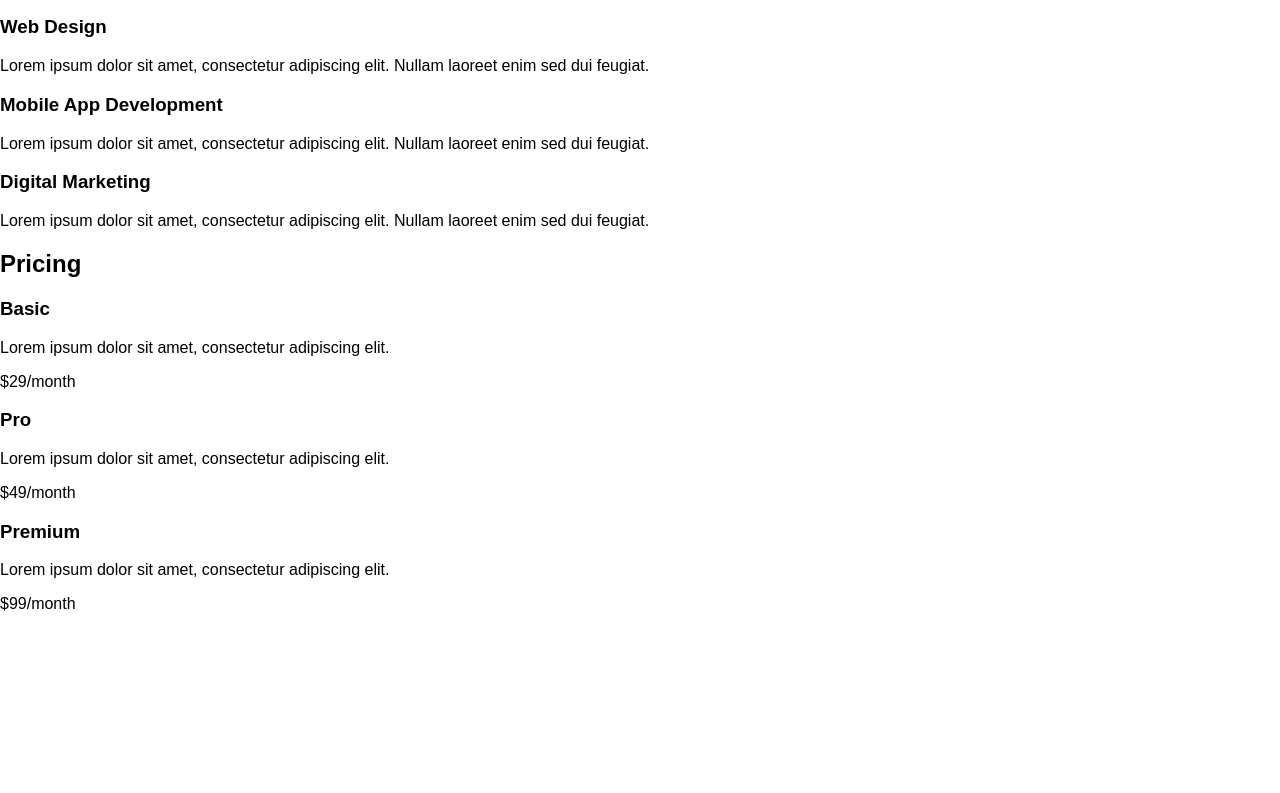
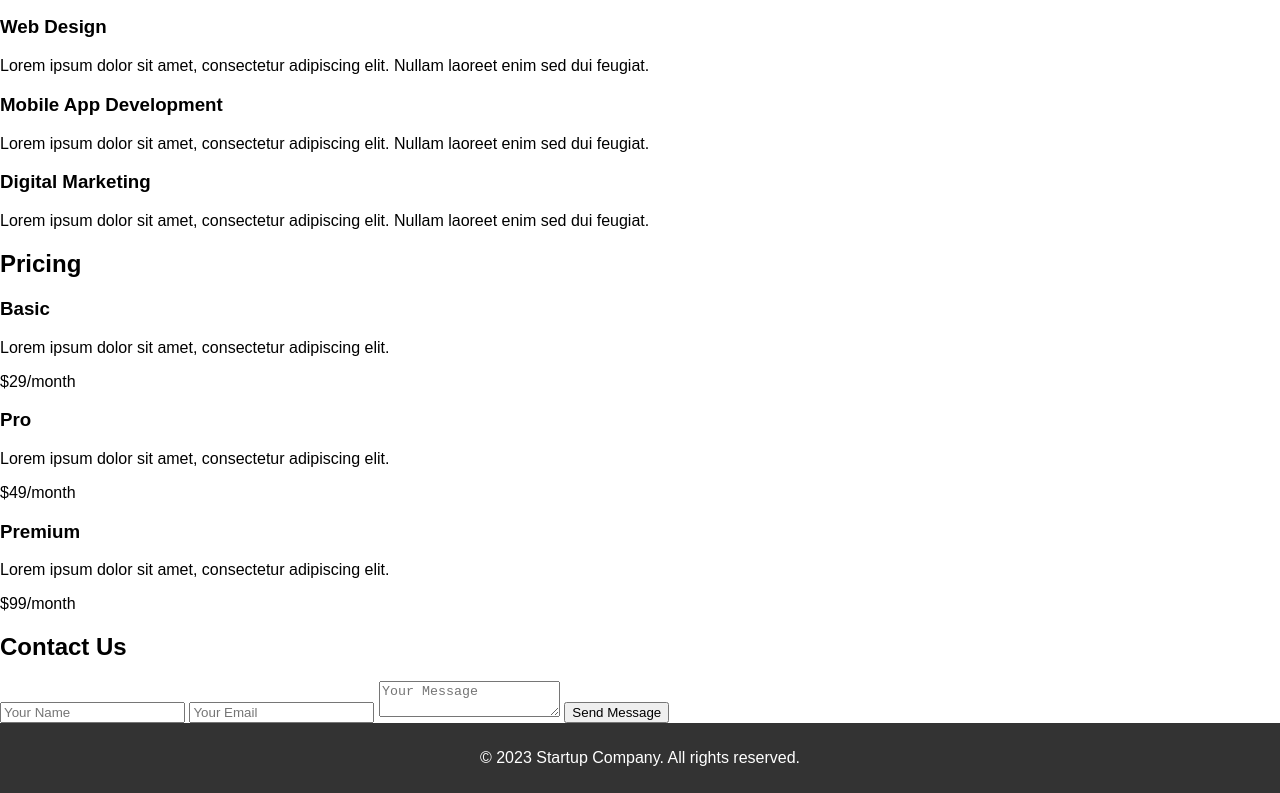
Before and after one commit to cliffo-repo/web-basic, a plain HTML site: page index.html in a window 1280 px wide. Shown: the part 347-1140 px from the top of the page. Before the commit the page ends 976 px from the top, so only its background shows below. Drawn offline with Linux system fonts and the light colour scheme.

Commit message:
Update index.html
new version

```diff
--- a/index.html
+++ b/index.html
@@ -80,4 +80,21 @@
     <!-- Contact section -->
     <section id="contact-section">
         <div class="container">
-            <h
+            <h2>Contact Us</h2>
+            <form>
+                <input type="text" placeholder="Your Name">
+                <input type="email" placeholder="Your Email">
+                <textarea placeholder="Your Message"></textarea>
+                <button type="submit">Send Message</button>
+            </form>
+        </div>
+    </section>
+
+    <!-- Footer section -->
+    <footer>
+        <div class="container">
+            <p>&copy; 2023 Startup Company. All rights reserved.</p>
+        </div>
+    </footer>
+</body>
+</html>
```
